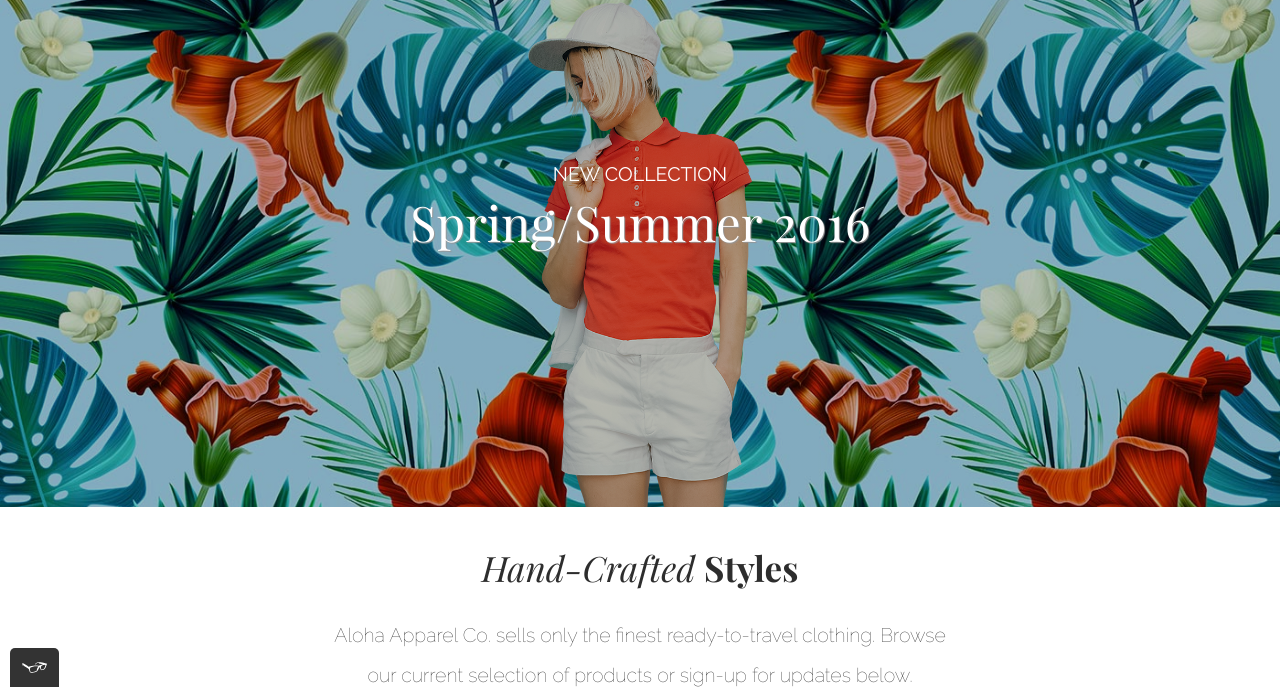
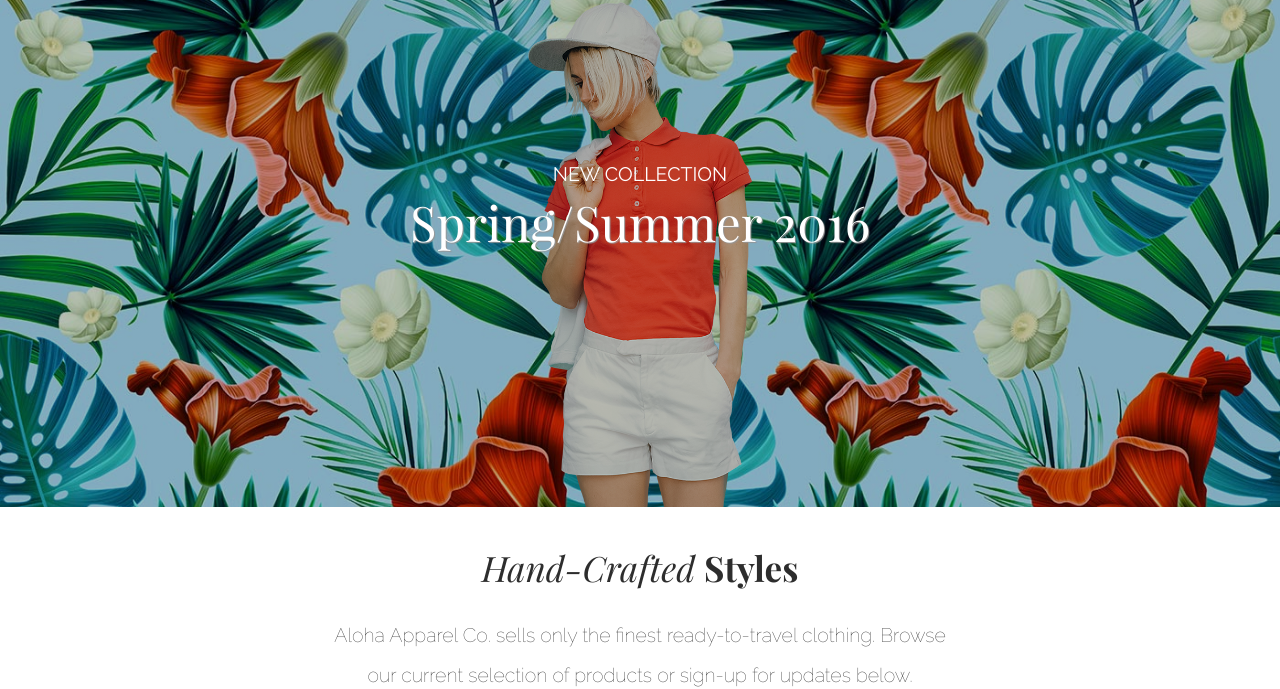
Before and after one commit to ssamuels0916/Aloha-Website-Part-2, a website with bundled scripts: page index.html in a window 1280 px wide. Shown: the part 113-802 px from the top of the page. Built offline with nearby package versions, Linux system fonts and the light colour scheme.

Commit message:
removed totally

```diff
--- a/index.html
+++ b/index.html
@@ -175,7 +175,7 @@
     <script src="js/jquery-3.1.1.js"></script>
     <script src="./build/js/script.min.js"></script>
     <script src="js/smoothScroll.js"></script>
-    <script src="js/tota11y.min.js"></script>
+
 
 </body>
 
```
